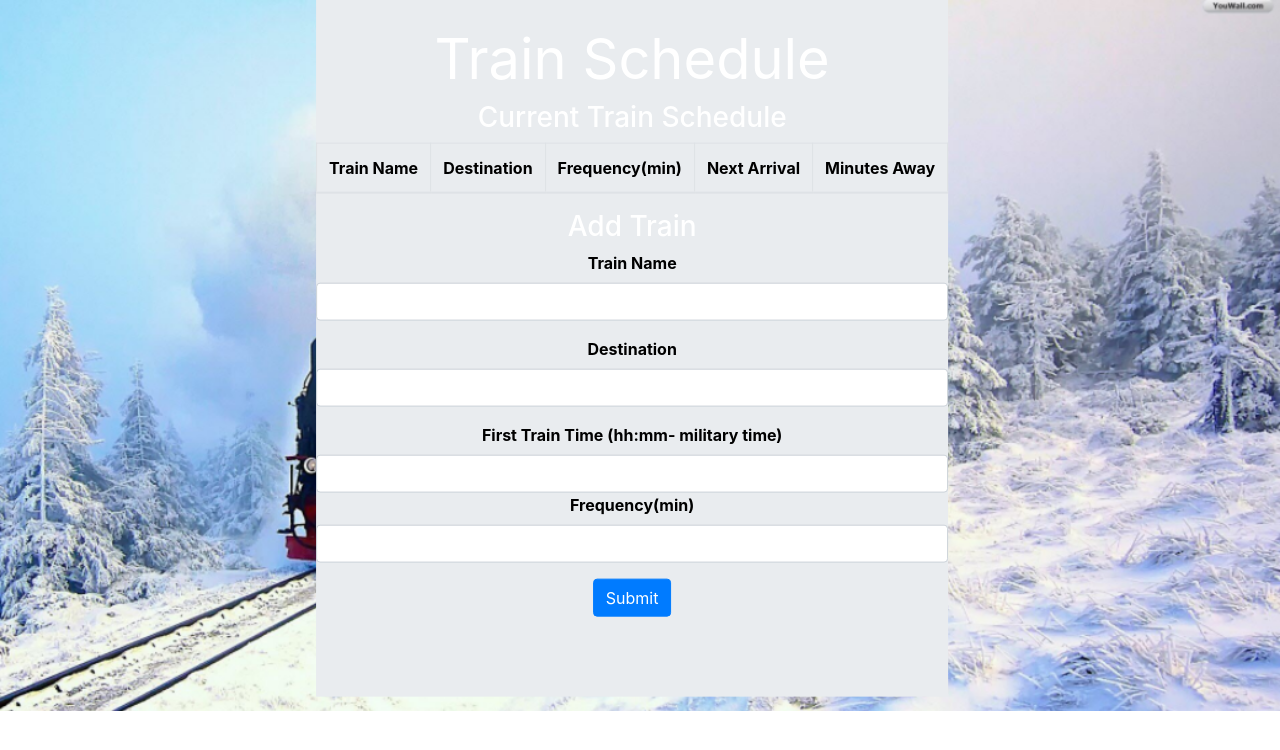
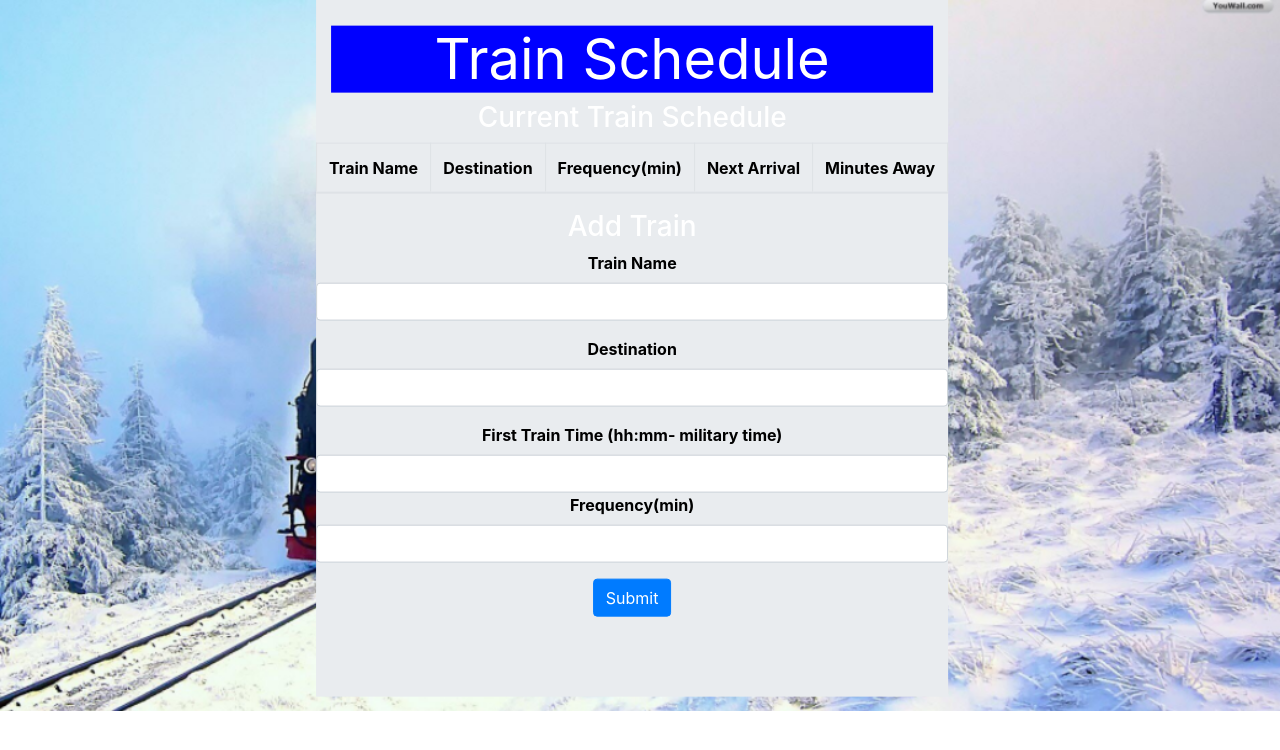
Before and after one commit to SallyTemple/Train-Schedule, a plain HTML site: page index.html in a window 1280 px wide. Drawn offline with nearby package versions, Linux system fonts and the light colour scheme; no server answers.

Commit message:
Final Update

```diff
--- a/assets/css/stylesheet.css
+++ b/assets/css/stylesheet.css
@@ -48,3 +48,7 @@ h1 {
     h3 {
         color: black;
     }
+    .display-4 {
+        background:blue;
+        color: white;
+    }
```
